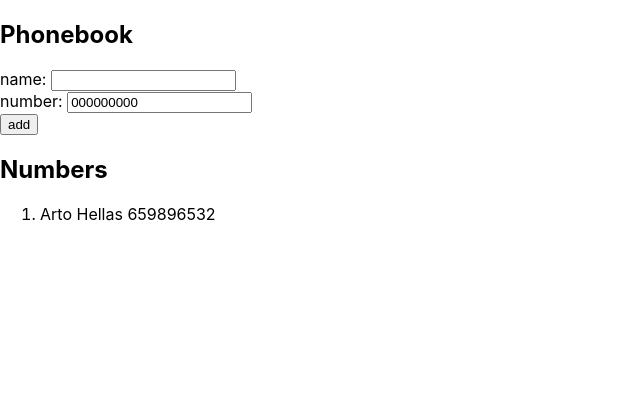
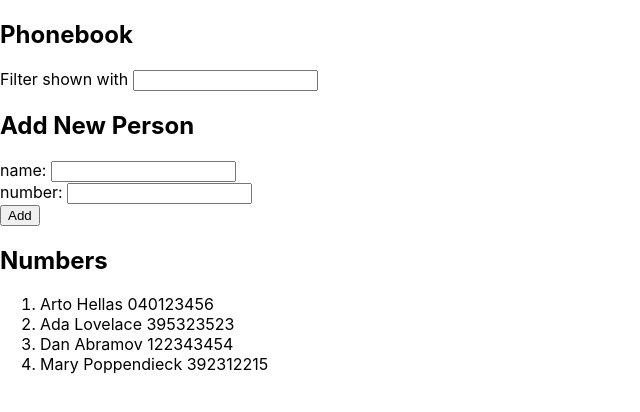
Before and after one commit to pepeju1995/BootCampReact, a React (Create React App) app in the folder part2/guidetel/: page / in a window 1280 px wide. Shown: the top 412 px of the page, without its empty margins (0-640 px from the left). Built offline with nearby package versions, Linux system fonts and the light colour scheme.

Commit message:
modularizacion

```diff
--- a/part2/guidetel/src/App.js
+++ b/part2/guidetel/src/App.js
@@ -1,20 +1,40 @@
 import './App.css';
 import { useState } from 'react';
-import {Persons} from './Person'
+import {Persons} from './Components/Person'
+import { Filter } from './Components/Filter';
+import { PersonForm } from './Components/PersonForm';
 
 function App() {
   const [persons, setPersons] = useState([
-    { name: 'Arto Hellas', telef:'659896532'}
+    { name: 'Arto Hellas', telef: '040123456' },
+    { name: 'Ada Lovelace', telef: '395323523' },
+    { name: 'Dan Abramov', telef: '122343454' },
+    { name: 'Mary Poppendieck', telef: '392312215' }
+  ])
+  const [allPersons, setAllPersons] = useState([
+    { name: 'Arto Hellas', telef: '040123456' },
+    { name: 'Ada Lovelace', telef: '395323523' },
+    { name: 'Dan Abramov', telef: '122343454' },
+    { name: 'Mary Poppendieck', telef: '392312215' }
   ])
   const [newName, setNewName] = useState('')
-  const [number, setNumber] = useState('000000000')
+  const [newNumber, setNewNumber] = useState('')
+  const [newSearch, setNewSearch] = useState('')
 
   const handleChangeName = (event) => {
     setNewName(event.target.value)
   }
 
   const handleChangeNumber = (event) => {
-    setNumber(event.target.value)
+    setNewNumber(event.target.value)
+  }
+
+  const handleChangeSearch = (event) => {
+    setNewSearch(event.target.value)
+    const regex = new RegExp(newSearch, 'i')
+    console.log(regex)
+    const filteredPersons = () => allPersons.filter(person => person.name.match(regex))
+    setPersons(filteredPersons)
   }
 
   const handleSubmit = (event) => {
@@ -23,10 +43,13 @@ function App() {
     if(persons.find(name => name.name).name !== newName){
       const nameToAdd = {
         name: newName,
-        telef: number
+        telef: newNumber
       }
+      console.log(nameToAdd)
       setPersons(persons.concat(nameToAdd))
+      console.log(persons)
       setNewName('')
+      setNewNumber('')
     }
     else{
       alert(`${newName} esta ya incluido`)
@@ -37,15 +60,10 @@ function App() {
   return (
     <div>
       <h2>Phonebook</h2>
-      <form onSubmit={handleSubmit}>
-        <div>
-          name: <input onChange={handleChangeName} value={newName}/>
-        </div>
-        <div>number: <input onChange={handleChangeNumber} value={number}/></div>
-        <div>
-          <button type="submit">add</button>
-        </div>
-      </form>
+      <Filter value={newSearch} onChange={handleChangeSearch} />
+      <h2>Add New Person</h2>
+      <PersonForm handleSubmit={handleSubmit} handleChangeName={handleChangeName}
+      handleChangeNumber={handleChangeNumber} newName={newName} newNumber={newNumber} />
       <h2>Numbers</h2>
       <Persons persons={persons} />
     </div>
--- a/part2/guidetel/src/Person.js
+++ /dev/null
@@ -1,14 +0,0 @@
-const Person = ({person}) => {
-    return (
-        <li>{person.name} {person.telef}</li>
-    )
-}
-
-
-export const Persons = ({persons}) => {
-    return (
-        <ol>
-            {persons.map((person) => <Person person={person} key={person.name} />)}
-        </ol>
-    )
-}
```
